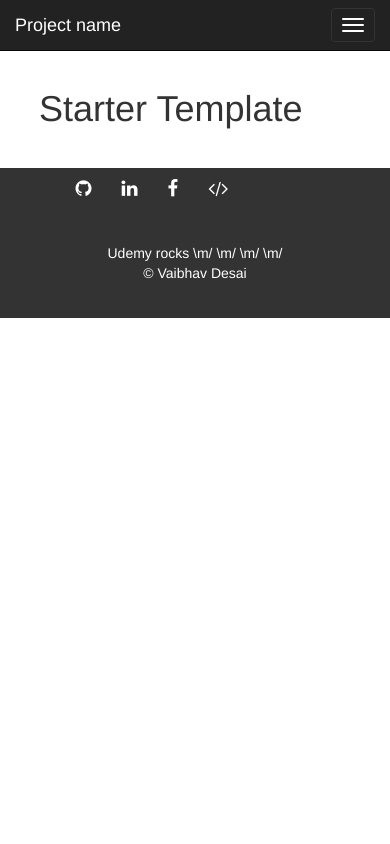
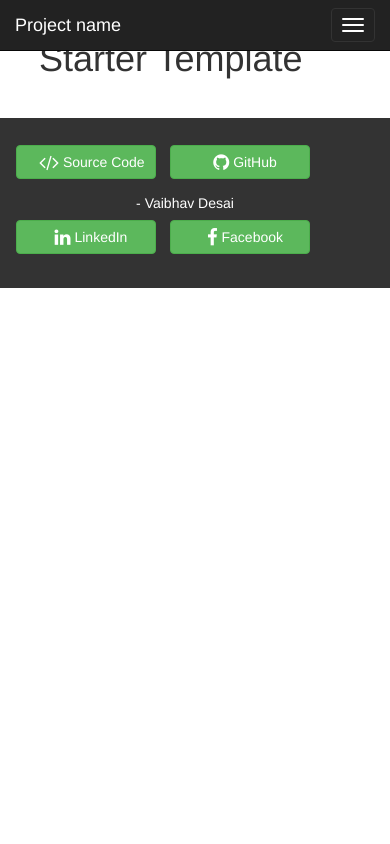
Before and after one commit to vaibhavdesai137-bootstrap3-projects/bootstrap-starter-template, a PHP site: page / in a window 390 px wide. Run offline with PHP 8.4, Linux system fonts and the light colour scheme; some libraries are stand-ins or nearby versions.

Commit message:
footer css fix

```diff
--- a/css/footer.css
+++ b/css/footer.css
@@ -4,20 +4,28 @@ footer {
     color: white;
     padding: 10px;
     height: 80px;
+    overflow: hidden;
 }
 
 footer div {
     height: 60px;
+    position: relative;
+}
+
+footer ul {
+    padding-left: 20px;
 }
 
 footer li {
+    list-style: none;
     float: left;
-    list-style: none;
-    padding: 0 20px 0 10px;
+    padding-right: 20px;
+    position: relative;
+    height: 60px;
+    margin-top: 15px;
 }
 
 footer a {
-    padding: 20px;
     color: white;
 }
 
@@ -27,32 +35,39 @@ footer a:hover {
 
 footer p {
     font-size: 16px;
-    border: 1px red;
     text-align: right;
-    vertical-align: center;
-    padding: 10px;
+    padding-top: 20px;
+    padding-bottom: 20px;
+    margin-right: 20px;
+}
+
+footer i {
+    margin-left: 10px;
+    font-size: 30px;
+    vertical-align: middle;
+}
+
+footer .links {
+    min-width: 140px;
+    max-width: 140px;
 }
 
 @media(max-width: 500px) {
 
     footer {
-        height: 150px;
+        height: 170px;
         text-align: center;
-    }
-
-    footer a {
-        padding: 0px;
     }
 
     footer ul {
         display: inline-block;
-        margin: 0;
-        padding: 0;
-        width: 70%;
-        margin: auto;
+        padding: 2px;
     }
 
     footer li {
+        padding-right: 10px;
+        margin-left: 4px;
+        margin-right: 0;
         float: middle;
         text-align: center;
         vertical-align: center;
--- a/css/style.css
+++ b/css/style.css
@@ -1,3 +1,8 @@
-body {
-    padding-top: 50px;
+
+html, body {
+    width: 100%;
+    height: 100%;
+    margin: 0px;
+    padding: 0px;
+    overflow-x: hidden;
 }
--- a/home.html
+++ b/home.html
@@ -48,14 +48,14 @@
             <div class="row">
                 <div class="col-md-6 col-xs-12">
                     <ul>
-                        <li><a title="Visit my GitHub account" class="fa fa-github fa-lg" target="_blank" href="https://github.com/vaibhavdesai137"></a></li>
-                        <li><a title="Visit my LinkedIn page" class="fa fa-linkedin fa-lg" target="_blank" href="https://www.linkedin.com/in/vaibhav-desai-a864aa15"></a></li>
-                        <li><a title="Visit my Facebook page" class="fa fa-facebook fa-lg" target="_blank" href="https://www.facebook.com/vaibhav.desai.165033"></a></li>
-                        <li><a title="Source code for this website" class="fa fa-code fa-lg" target="_blank" href="https://github.com/vaibhavdesai137/bootstrap-social-nw-app"></a></li>
+                        <li><a class="btn btn-success links" target="_blank" href="https://github.com/vaibhavdesai137/bootstrap-social-nw-app"><i class="fa fa-code fa-lg"></i> Source Code</a></li>
+                        <li><a class="btn btn-success links" target="_blank" href="https://github.com/vaibhavdesai137"><i class="fa fa-github fa-lg"></i> GitHub</a></li>
+                        <li><a class="btn btn-success links" target="_blank" href="https://www.linkedin.com/in/vaibhav-desai-a864aa15"><i class="fa fa-linkedin fa-lg"></i> LinkedIn</a></li>
+                        <li><a class="btn btn-success links" target="_blank" href="https://www.facebook.com/vaibhav.desai.165033"><i class="fa fa-facebook fa-lg"></i> Facebook</a></li>
                     </ul>
                 </div>
                 <div class="col-md-6 col-xs-12">
-                    <p>Udemy rocks \m/ \m/ \m/ \m/ <br/>&copy; Vaibhav Desai</p>
+                    <p> - Vaibhav Desai</p>
                 </div>
             </div>
         </footer>
```
